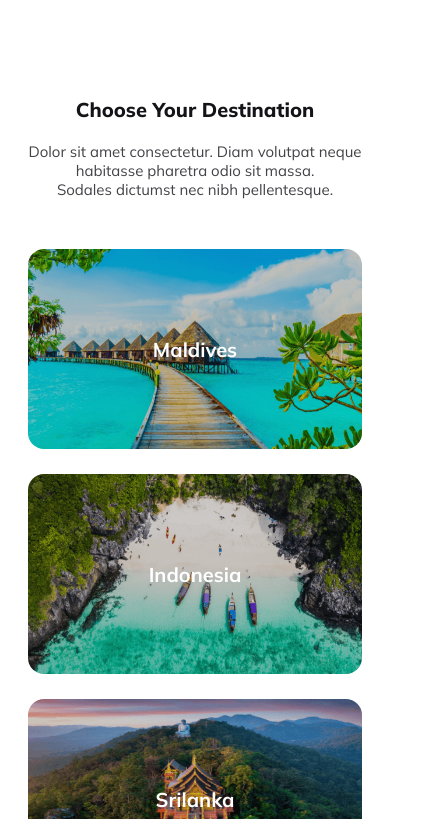
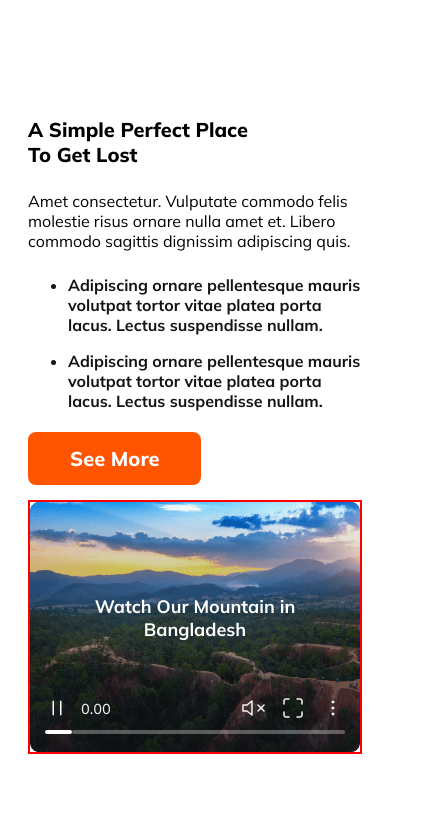
Before and after one commit to farhansadik/Hero-Travel-FED04, a plain HTML site: page index.html in a window 390 px wide. Shown: the part 2025-2844 px from the top of the page, 431 px wide, since content can reach past the window. Drawn offline with Linux system fonts and the light colour scheme.

Commit message:
responsive main section 6 done

```diff
--- a/styles/style.css
+++ b/styles/style.css
@@ -722,41 +722,22 @@ footer {
     .md4_card3 {width: auto;}
 
     /* Main Section 5 */
-    .ms5 {
-        margin-top: 25px;
-    }
-
-    .ms5 > h3 {
-        font-size: 20px;
-        margin-bottom: 20px;
-    }
-
+    .ms5 {margin-top: 25px;}
+    .ms5 > h3 {font-size: 20px; margin-bottom: 20px;}
     .ms5 > p {
         font-size: 14px;
         margin-top: 0px;
         margin-bottom: 20px;
     }
 
-    .ms5_card1 {
-        background-size: initial;
-        background-position: center;
-        border-radius: 16px;
-        justify-content: center;
-        align-items: flex-end;
-        padding-right: 0px;
-        height: 500px;
-    }
-
+    /* main section 5 card elements */
     .ms5_card_div {
         width: 75%;
         padding: 24px;
         margin-bottom: 24px;
     }
 
-    .ms5_card_div > div {
-        margin-bottom: 0px;
-        gap: 5px;
-    }
+    .ms5_card_div > div {margin-bottom: 0px; gap: 5px;}
     .ms5_card_div > h3 {
         margin-top: 10px;
         margin-bottom: 10px;
@@ -768,7 +749,6 @@ footer {
         margin-bottom: 0px;
         font-size: 14px;
     }
-
     .ms5_card_div > div > div {
         margin-right: 0px;
         font-size: 12px;
@@ -776,12 +756,22 @@ footer {
         align-items: center;
         font-weight: 700;
     }
-
     #ms5_card_div_price {font-size: 16px;}
     .ms5_card_div > button {
         font-size: 18px;
         font-weight: 700;
         padding: 12px 18px;
+    }
+
+    /* main section 5 cards */
+    .ms5_card1 {
+        background-size: initial;
+        background-position: center;
+        border-radius: 16px;
+        justify-content: center;
+        align-items: flex-end;
+        padding-right: 0px;
+        height: 500px;
     }
 
     .ms5_card2 {
@@ -803,7 +793,36 @@ footer {
         padding-right: 0px;
         height: 500px;
     }
-
     .ms5_button_section {display: none;}
 
+    /* Main Section 6 */
+    .ms6 {
+        flex-direction: column;
+        gap: 0px;
+        height: auto;
+    }
+
+    .ms6_flex_col1 {width: 100%;}
+    .ms6_flex_col1 > h3 {font-size: 20px;}
+    .ms6_flex_col1 > p {font-size: 16px;}
+    .ms6_flex_col1 > ul li {font-size: 16px;}
+    .ms6_flex_col1 > button {
+        font-size: 20px;
+        margin-top: 5px;
+        margin-bottom: 15px;
+    }
+
+    .ms6_flex_col2 {
+        width: auto;
+        height: 250px;
+        padding: 0px 15px 0px 15px;
+        border: 2px solid red;
+    }
+    #ms6_flex_col2_row1 {font-size: 18px; position: relative; top: 10px;}
+    #ms6_flex_col2_row2 {top: 26%;gap: 10px;}
+
+    /* display none */
+    .ms3{display: none;}
+    .ms4{display: none;}
+    .ms5{display: none;}
 }
```
